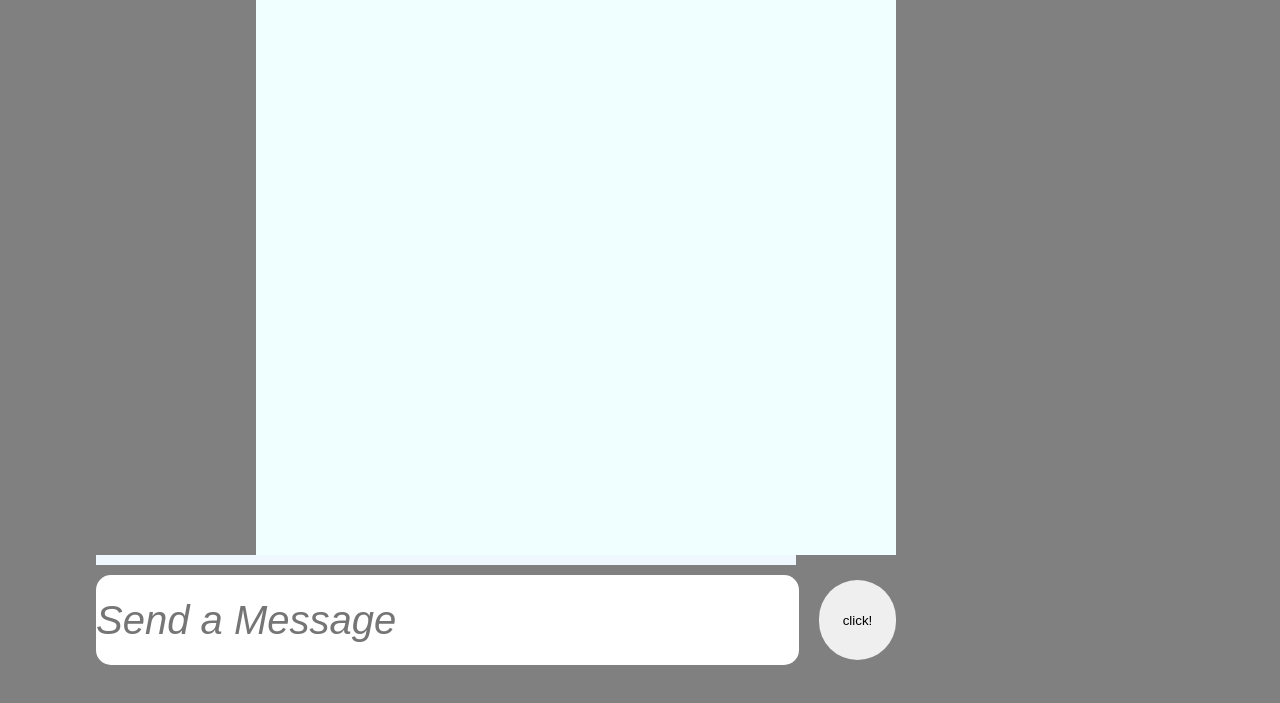
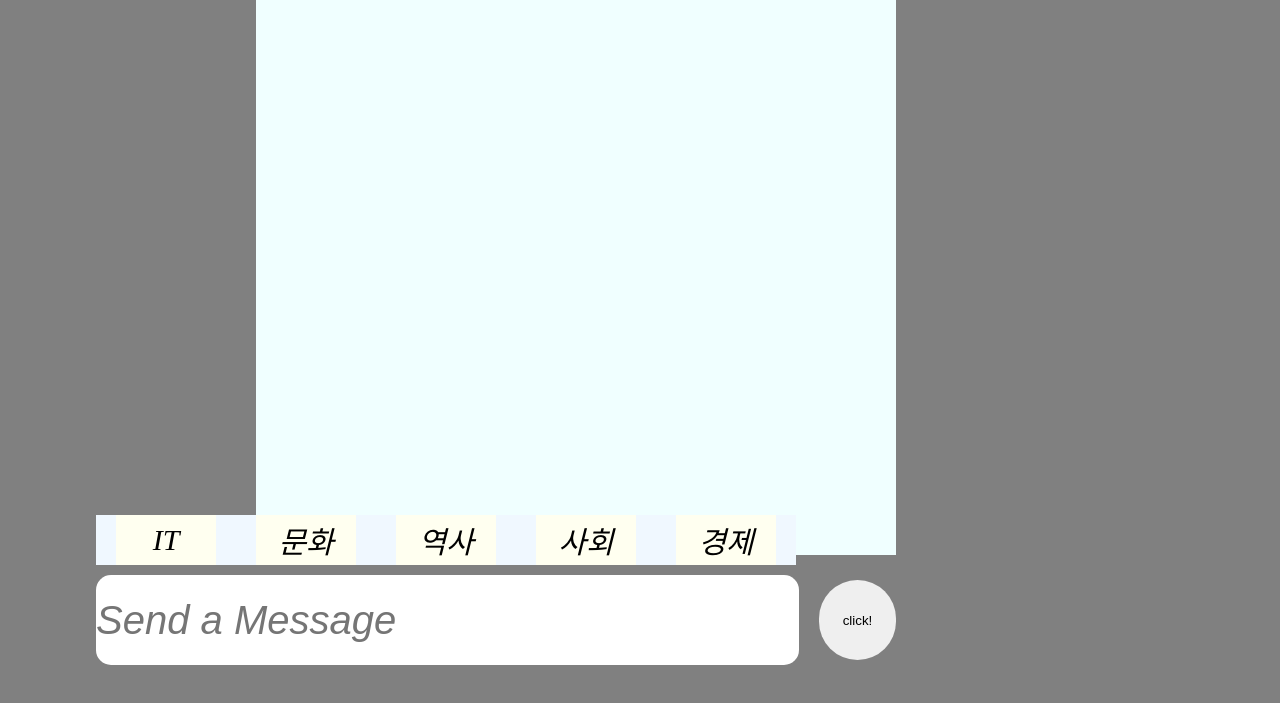
Before and after one commit to KDT-IaaS-Class-One-Group/PromptMake, a plain HTML site: page public/index.html in a window 1280 px wide. Shown: the part 85-788 px from the top of the page. Drawn offline with Linux system fonts and the light colour scheme; files whose address does not match are found by name.

Commit message:
category event작성

```diff
--- a/public/index.css
+++ b/public/index.css
@@ -56,6 +56,19 @@
   background-color: aliceblue;
   height: 50px;
   margin-right: 100px;
+  display: flex;
+  justify-content: space-around;
+}
+#categorybox li {
+  width: 100px;
+  height: 50px;
+  background-color: ivory;
+  list-style: none;
+  font-size: 30px;
+  display: flex;
+  justify-content: center;
+  align-items: center;
+  font-style: italic;
 }
 #PostForm {
   display: flex;
--- a/public/index.html
+++ b/public/index.html
@@ -35,7 +35,11 @@
       </div>
       <div id="LeftBox_Bottom">
         <div id = "categorybox">
-
+          <li>IT</li>
+          <li>문화</li>
+          <li>역사</li>
+          <li>사회</li>
+          <li>경제</li>
         </div>
         <div id="PromptBox">
           <form id="PostForm">
--- a/server/routes.js
+++ b/server/routes.js
@@ -16,9 +16,10 @@ router.get('/', (req, res) => {
 router.post('/saveData', async (req, res) => {
   const newData = req.body.data;
   const inputdataPath = path.join(__dirname, '..', 'data', 'inputdata.json');
+
+  // 기존 데이터 불러오는 함수 작성 - 추후 모듈화
   async function readFilesaveData() {
     try {
-      // 기존 데이터 불러오기
       const existingData = await fs.promises.readFile(inputdataPath, 'utf-8');
       let inputDataArray = JSON.parse(existingData);
 
@@ -44,6 +45,7 @@ router.get('/getData', async (req, res) => {
 
   try {
     const jsonData = await fs.promises.readFile(inputdataPath, 'utf-8');
+    // promises.readFile을 사용하면 예외처리를 try/catch를 사용할 수 있음
     const data = JSON.parse(jsonData);
     res.json(data);
   } catch (error) {
```
